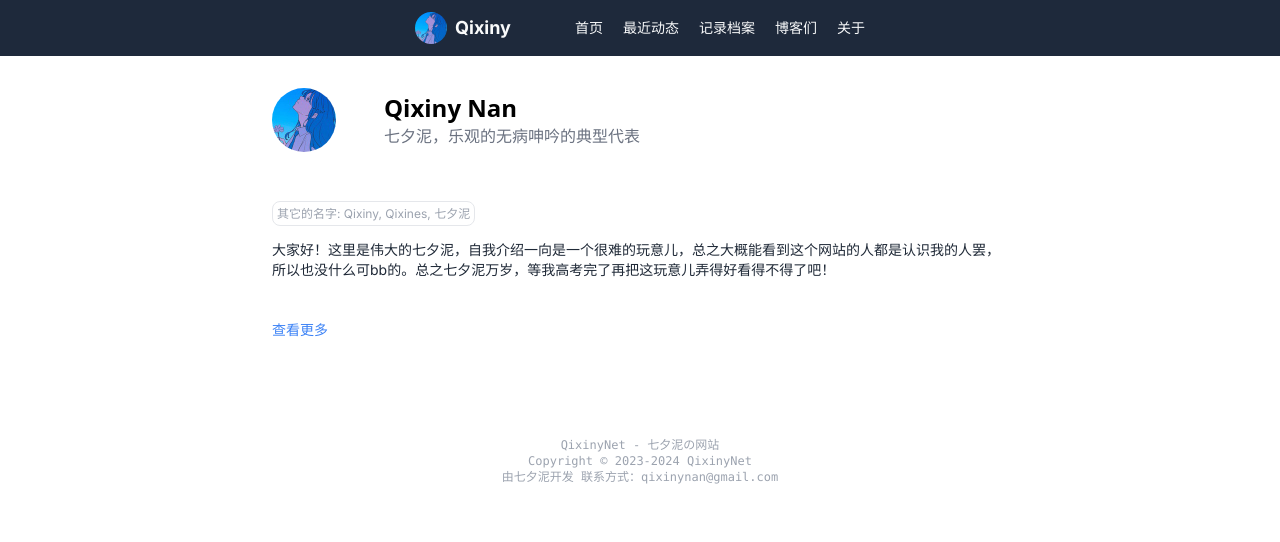
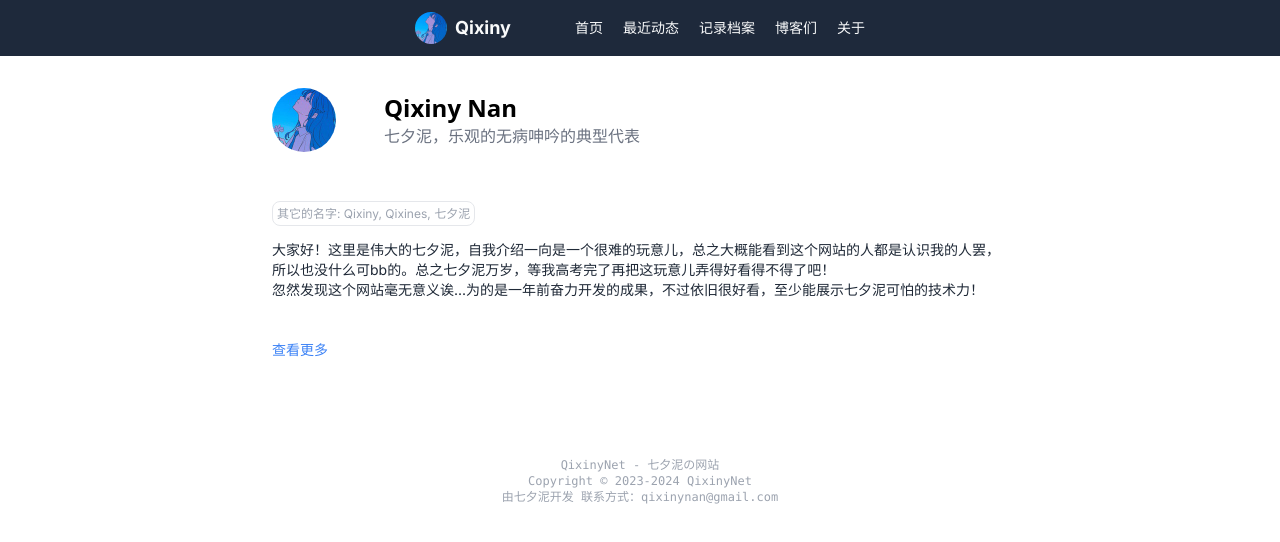
Before and after one commit to qixinynan/homepage, a Next.js app: page / in a window 1280 px wide. Shown: the top 542 px of the page. Built offline with nearby package versions, Linux system fonts and the light colour scheme.

Commit message:
Update intro

```diff
--- a/src/app/about/intro.js
+++ b/src/app/about/intro.js
@@ -24,6 +24,9 @@ export default function Intro() {
         <TextMd>
           大家好！这里是伟大的七夕泥，自我介绍一向是一个很难的玩意儿，总之大概能看到这个网站的人都是认识我的人罢，所以也没什么可bb的。总之七夕泥万岁，等我高考完了再把这玩意儿弄得好看得不得了吧！
         </TextMd>
+        <TextMd>
+          忽然发现这个网站毫无意义诶...为的是一年前奋力开发的成果，不过依旧很好看，至少能展示七夕泥可怕的技术力！
+        </TextMd>
       </div>
     </section>
   );
```
Also changed, not shown: 1 other file (tests, documents, lock files or other folders).
